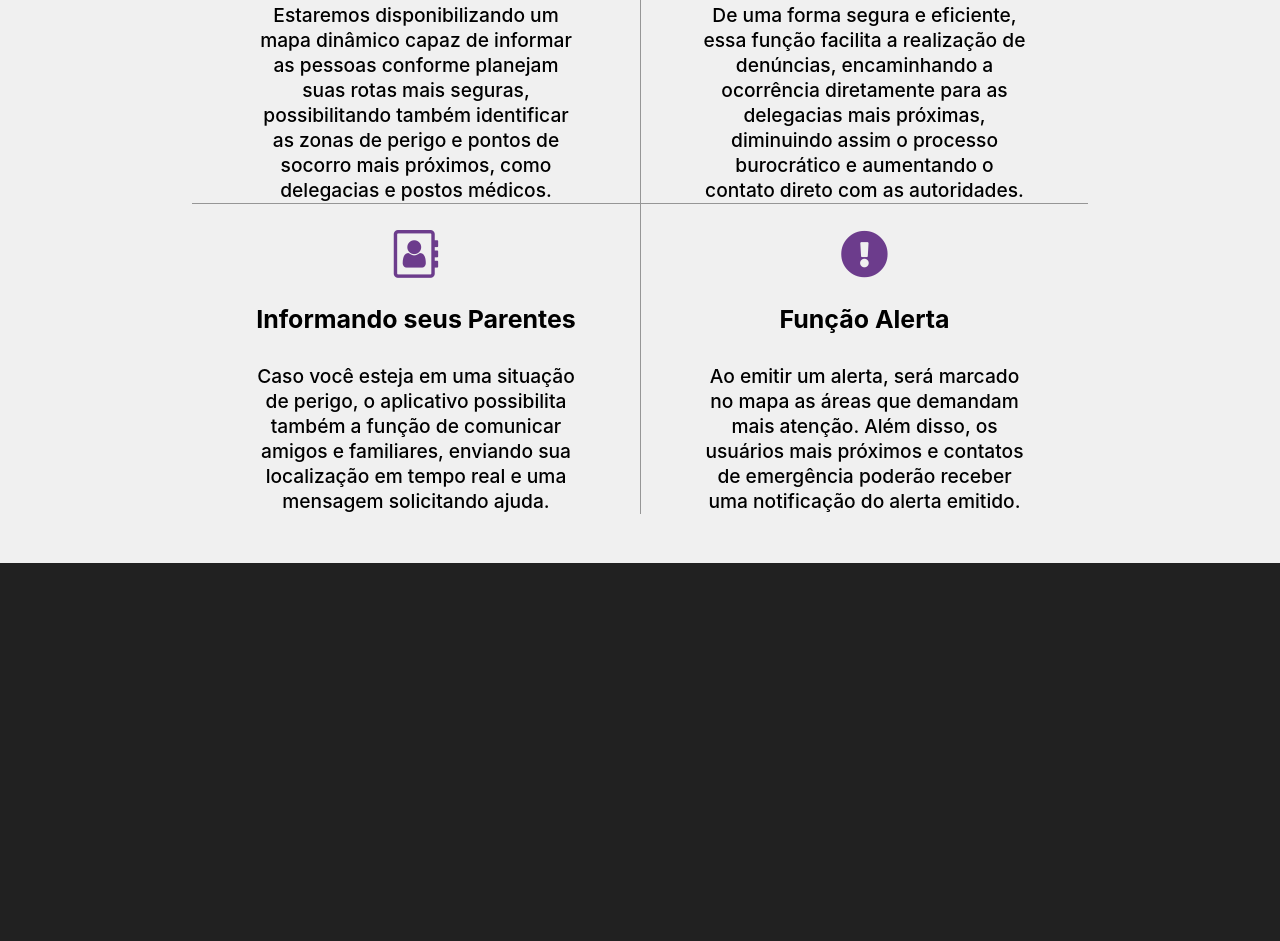
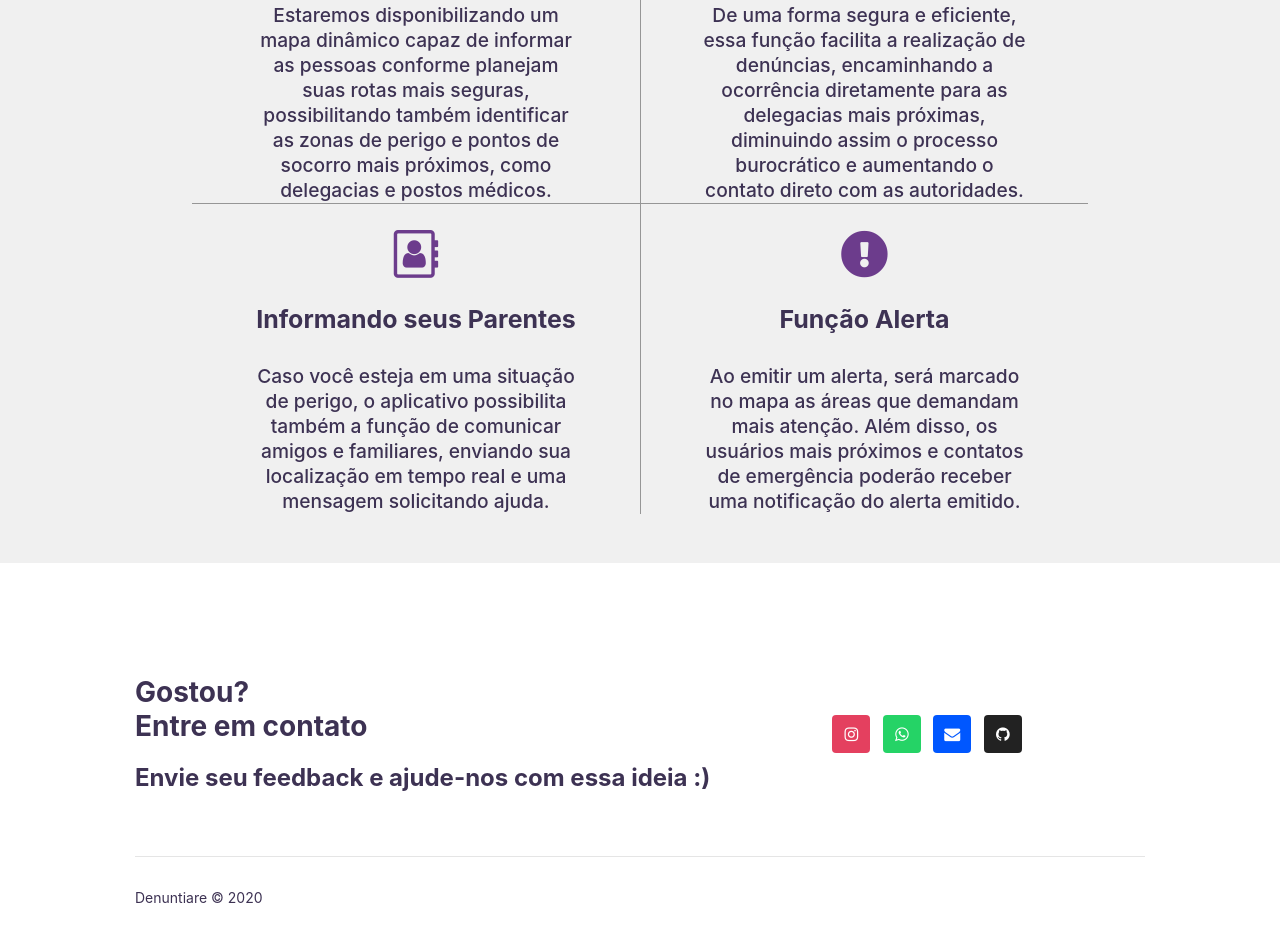
Before and after one commit to Denuntiare/Landing-Page, a plain HTML site: page index.html in a window 1280 px wide. Shown: the part 1837-2778 px from the top of the page. Drawn offline with Linux system fonts and the light colour scheme.

Commit message:
Footer change

```diff
--- a/Footer.css
+++ b/Footer.css
@@ -1,175 +1,156 @@
-#footer {
-  position: fixed;
-  z-index: -1;
-  top: auto;
-  left: 0;
-  right: 0;
-  bottom: 0;
-  background: #212121 ;
+.footer {
+  padding: 3rem 0;
+  overflow: hidden;
 }
 
-footer ul, footer a {
-  list-style: none;
-  text-decoration: none;
+.container {
+  width: 100%;
+  margin-right: auto;
+  margin-left: auto;
+  padding-right: 15px;
+  padding-left: 15px;
 }
 
-footer img {
-  padding: 25px 25px 0 25px;
-  width: 10vw;
+@media (min-width: 576px) {
+  .container {
+      max-width: 540px;
+  }
 }
 
-footer h4 {
-  margin-bottom: 25px;
+@media (min-width: 768px) {
+  .container {
+      max-width: 720px;
+  }
 }
 
-.flex-rw {
-  display: flex;
-  flex-flow: row wrap;
+@media (min-width: 992px) {
+  .container {
+      max-width: 960px;
+  }
 }
 
-.footer-list-top
-{
-  width: 33.333%;
+@media (min-width: 1200px) {
+  .container {
+      max-width: 1040px;
+  }
 }
 
-.footer-list-top:nth-child(2) {
-  border-left: solid 1px #f0f0f0;
-  border-right: solid 1px #f0f0f0;
+.Texts_and_Icons {
+  margin-top: 4rem !important;
+  margin-bottom: 4rem !important;
+  align-items: center !important;
+
+  display: flex;
+  margin-right: -15px;
+  margin-left: -15px;
+  flex-wrap: wrap;
 }
 
-.Contato-list {
-  color: #FFF;
-  font-size: 1.5em;
+/* Minha versão */
+
+hr {
+  margin-top: 2rem;
+  margin-bottom: 2rem;
+  border: 0;
+  border-top: .0625rem solid rgba(0, 0, 0, .1);
 }
 
-.footer-list-top li {
-  height: inherit;
-  font-size: 80%;
-  text-align: center;
-  padding-bottom: 10px;
+h3, .h3 {
+  font-size: 1.75rem;
 }
 
-.footer-list-header {
-  color: #fff;
-  padding: 10px 0 5px 0;
-  font: 1.2vw Verdana, Geneva, Tahoma, sans-serif;
+h4, .h4 {
+  font-size: 1.5rem;
 }
 
-.button {
-  margin-top: 60px;
-  left: 45%;
-  width: 60px;
-  height: 60px;
+.Texts {
   position: relative;
-  border-radius: 100px;
-  border: solid 1px white;
-  background: white;
+  width: 100%;
+  min-height: 1px;
+  padding-right: 15px;
+  padding-left: 15px;
+  max-width: 66.66667%;
+  flex: 0 0 66.66667%;
 }
 
-.button:hover {
-  cursor: pointer;
-  transform: scale(1.5);
+footer .container .ontheline .Texts h3 {
+  color: #5e72e4 !important;
+  font-weight: 300 !important;
+  color: #322153;
 }
 
-.button i {
-  transform: translate( 0%, 70%);
+footer .container .ontheline .Texts h4 {
+  margin-bottom: 0 !important;
+  font-weight: 300 !important;
+  color: #322153;
 }
 
-/* Linha branca */
-
-.Top-section {
-  width: 100%;
-  align-items: center;
-  justify-content: space-around;
+.IconsFooter {
+  padding: 15px;
 }
 
-.line {
-  width: 80%;
-  position: relative;
-  border-top: 1px solid #f0f0f0;
+.IconFooter {
+  width: 2.375rem;
+  height: 2.375rem;
+  padding: .875rem 1rem;
+  margin: 0 4px 0 4px;
+  border: 1px solid transparent;
+  border-radius: .25rem;
+
+  display: inline-flex;
+  flex: 1;
+  align-items: center;
+  justify-content: center;
+
+  font-size: 1rem;
+  font-weight: 600;
+  line-height: 0;
+  -webkit-user-select: none;
+  -moz-user-select: none;
+  -ms-user-select: none;
 }
 
-/* Icónes de Mídias sociais */
-
-.social-section {
-  width: 100%;
-  align-items: center;
-  justify-content: space-around;
-  padding: 55px 0 20px 0;
+.IconFooter:hover {
+  transform: translateY(-1px);
+  box-shadow: 0 4px 10px rgba(0, 0, 0, 0.4);
 }
 
-.social-overlap {
-  z-index: 2;
-  padding: 5px 10px;
-  border-radius: 10px;
-  position: relative;
-  background: #f0f0f0;
+.facebook {
+  color: #fff;
+  background-color: #3b5999;
 }
 
-.social-overlap a {
-  font-size: 2.25em;
+.instagram {
+  color: #fff;
+  background-color: #e4405f;
 }
 
-.social-overlap a:not(:first-child) {
-  margin-left: 0.38em;
+.whatsapp {
+  color: #fff;
+  background-color: #25d366;
 }
 
-/* texto final */
-.Copyright-text {
-    font-size: 0.8em;
-    color: #fff;
-    width: 100%;
-    padding: 0 0 65px 0;
-    font-weight: lighter;
-    font-family: -apple-system, BlinkMacSystemFont, 'Segoe UI', Roboto, Oxygen, Ubuntu, Cantarell, 'Open Sans', 'Helvetica Neue', sans-serif;
-}
-.Copyright-text p {
-  text-align: center;
+.email {
+  color: #fff;
+  background-color: #0057ff;
 }
 
-/* RESPONSIVIDADE */
+.github {
+  color: #fff;
+  background-color: #222;
+}
 
-@media only screen and (max-width: 1248px) {
-  footer img {
-    display: none;
-    padding: 0px 0px 0px 0px;
-  }
 
-  #footer p {
-    text-align: center;
-  }
+.footer .container hr {
+  overflow: visible;
+  box-sizing: content-box;
+  height: 0;
+}
 
-  .Contato-list {
-    font-size: 1em;
-  }
+.OthersLinks{
+  display: flex;
+}
 
-  .footer-list-top:nth-child(2) {
-    width: 100%;
-  }
-
-  .footer-list-top:nth-child(2) {
-    border-left: solid 0px;
-    border-right: solid 0px
-  }
-
-  #footer .umf {
-    display: none;
-  }
-
-  .footer-list-header {
-    font-size: 1em;
-    font: Verdana, Geneva, Tahoma, sans-serif;
-  }
-
-  .button {
-    display: none;
-  }
-
-  .social-overlap a {
-    font-size: 1em;
-  }
-
-  .Copyright-text {
-      font-size: 0.6em;
-  }
+.copyright {
+  font-size: .875rem;
 }
--- a/Global.css
+++ b/Global.css
@@ -5,10 +5,18 @@
     box-sizing: border-box;
 }
 
+html {
+    -webkit-text-size-adjust: 100%;
+    -ms-text-size-adjust: 100%;
+    -ms-overflow-style: scrollbar;
+    -webkit-tap-highlight-color: rgba(0, 0, 0, 0);
+  }
+
 body {
     font-family: -apple-system, BlinkMacSystemFont, 'Segoe UI', Roboto, Oxygen, Ubuntu, Cantarell, 'Open Sans', 'Helvetica Neue', sans-serif;
-    background: #212121;
-}
+    font-weight: 400;
+    color: #3d3253;
+  }
 
 .Titulo-Area {
     font-size: 200%;
@@ -20,11 +28,12 @@ body {
 /* Links */
 
 .generic-link {
-    color: #322153;
+    /* color: #322153; */
+    color: rgba(255, 255, 255);
     cursor: pointer;
 }
 .generic-link:visited {
-    color: #322153;
+    color: rgba(255, 255, 255);
 }
 .generic-link:hover {
     color: #9873e4;
--- a/index.html
+++ b/index.html
@@ -7,9 +7,10 @@
     <meta name="viewport" content="width=device-width, initial-scale=1">
     <title> Denuntiare </title>
 
-    <link rel="shortcut icon" href="./Img/favicon.ico"/>
+    <link rel="shortcut icon" href="./Img/favicon.ico" />
     <link rel="stylesheet" href="https://fonts.googleapis.com/icon?family=Material+Icons">
-    <link rel="stylesheet" href="https://use.fontawesome.com/releases/v5.6.3/css/all.css" integrity="sha384-UHRtZLI+pbxtHCWp1t77Bi1L4ZtiqrqD80Kn4Z8NTSRyMA2Fd33n5dQ8lWUE00s/" crossorigin="anonymous">
+    <link rel="stylesheet" href="https://use.fontawesome.com/releases/v5.6.3/css/all.css"
+        integrity="sha384-UHRtZLI+pbxtHCWp1t77Bi1L4ZtiqrqD80Kn4Z8NTSRyMA2Fd33n5dQ8lWUE00s/" crossorigin="anonymous">
     <link rel="stylesheet" href="https://cdnjs.cloudflare.com/ajax/libs/font-awesome/4.7.0/css/font-awesome.min.css">
 
     <link rel="stylesheet" type="text/css" href="Global.css">
@@ -44,8 +45,10 @@
                             <label>Baixe aqui!</label>
                         </div>
                         <div class="Button-Group">
-                            <button class="Download-Botao" type="submit"><i class="fa fa-apple"> </i><a href="./Form/index.html"> App Store </a> </button>
-                            <button class="Download-Botao" type="submit"><i class="fab fa-google-play"></i><a href="./Form/index.html"> Play Store </a> </button>
+                            <button class="Download-Botao" type="submit"><i class="fa fa-apple"> </i><a
+                                    href="./Form/index.html"> App Store </a> </button>
+                            <button class="Download-Botao" type="submit"><i class="fab fa-google-play"></i><a
+                                    href="./Form/index.html"> Play Store </a> </button>
                         </div>
                     </div>
                 </div>
@@ -362,70 +365,45 @@
         </div>
     </main>
 
-    <footer>
-        <div id="footer" class="flex-rw">
-            <ul class="footer-list-top">
-                <li> <img src="./Img/Logo.png" title="Estamos com você"> </li>
-                <li>
-                    <!-- <h4 class="umf footer-list-header">Denuntiare</h4> -->
-                </li>
-            </ul>
+    <footer class="footer">
+        <div class="container">
+            <div class="Texts_and_Icons">
+                <div class="Texts">
+                    <h3>Gostou?<br>Entre em contato</h3> <br>
+                    <h4>Envie seu feedback e ajude-nos com essa ideia :)</h4>
+                </div>
+                <div class="IconsFooter">
+                    <!-- <a href="" class="IconFooter facebook">
+                        <i class="fa fa-facebook"></i>
+                    </a> -->
 
-            <ul class="footer-list-top">
-                <li>
-                    <h4 class="footer-list-header">Contate-nos</h4>
-                </li>
-                <li>
-                    <!-- <p class="generic-link"> Brasil </p> -->
-                </li>
-                <li>
-                    <!-- <p class="generic-link"> Instituto Federal do Tocantins - Campus Palmas <br> Quadra 310 Su, Lo 5,
-                        s/n - Plano Diretor Sul, Palmas - TO </p> -->
-                </li>
-                <li>
-                    <!-- <p class="generic-link"> <strong>telefone:</strong> +55 63 0000-0000 </p> -->
-                </li>
-                <li>
-                    <p class="Contato-list" > <strong>E-mail:</strong> Startupgrupo03@gmail.com </p>
-                </li>
-            </ul>
+                    <a href="https://www.instagram.com/denuntiare/" class="IconFooter instagram">
+                        <i class="fa fa-instagram"></i>
+                    </a>
 
-            <ul class="footer-list-top">
-                <li>
-                    <div class="button">
-                        <a href="#topo"> <i class="material-icons"> arrow_upward </i> </a>
+                    <a href="https://wa.me/5563981090492" class="IconFooter whatsapp">
+                        <i class="fa fa-whatsapp"></i>
+                    </a>
+
+                    <a href="mailto:startupgrupo03@gmail.com?subject=Hello%20again" class="IconFooter email">
+                        <i class="fa fa-envelope">
+                        </i>
+                    </a>
+
+                    <a href="https://github.com/Denuntiare" class="IconFooter github">
+                        <i class="fa fa-github">
+                        </i>
+                    </a>
                 </div>
-                </li>
-                <li id='help'>
-                    <h4 class="umf footer-list-header">Voltar para o Topo</h4>
-                </li>
-            </ul>
-
-            <section class="Top-section flex-rw">
-                <div class="line"></div>
-            </section>
-
-            <section class="social-section flex-rw">
-                <span class="social-overlap">
-                    <!-- <a href="https://www.pinterest.com" class="generic-link" target="_blank" title="Pinterest"
-                        itemprop="significantLink"><i class="fa fa-pinterest"></i> </a> -->
-                    <!-- <a href="https://www.facebook.com" class="generic-link" target="_blank" title="Facebook"
-                        itemprop="significantLink"><i class="fa fa-facebook"></i> </a> -->
-                    <!-- <a href="https://twitter.com" class="generic-link" target="_blank" title="Twitter"
-                        itemprop="significantLink"><i class="fa fa-twitter"></i> </a> -->
-                    <a href="https://www.instagram.com/denuntiare/" class="generic-link" target="_blank" title="Instagram"
-                        itemprop="significantLink"><i class="fa fa-instagram"></i> Instagram </a>
-                    <!-- <a href="https://www.youtube.com" class="generic-link" target="_blank"
-                        title="Youtube" itemprop="significantLink"><i class="fa fa-youtube"></i> </a> -->
-                    <!-- <a href="https://plus.google.com" class="generic-link" target="_blank" title="Google Plus"
-                        itemprop="significantLink"><i class="fa fa-google-plus"></i></a> -->
-                </span>
-            </section>
-
-            <div class="Copyright-text">
-                <p>© COPYRIGHT 2020, WEBSITE CRIADO POR LUCAS DE OLIVEIRA MOTA</p>
             </div>
-
+            <hr>
+            <div class="OthersLinks">
+                <div>
+                    <div class="copyright">
+                        Denuntiare © 2020
+                    </div>
+                </div>
+            </div>
         </div>
     </footer>
 
```
Lines whose indentation alone changed are shown as unchanged.
